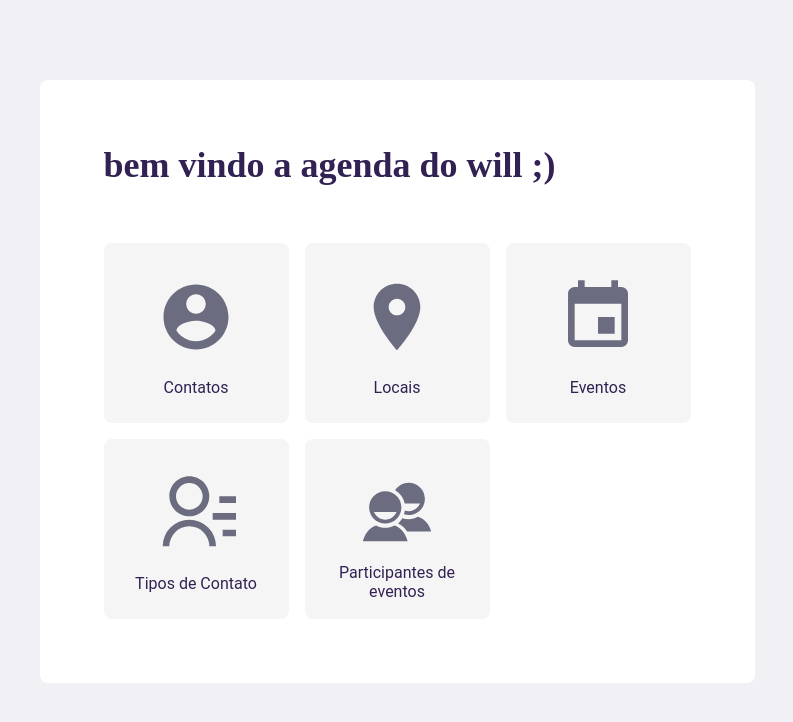
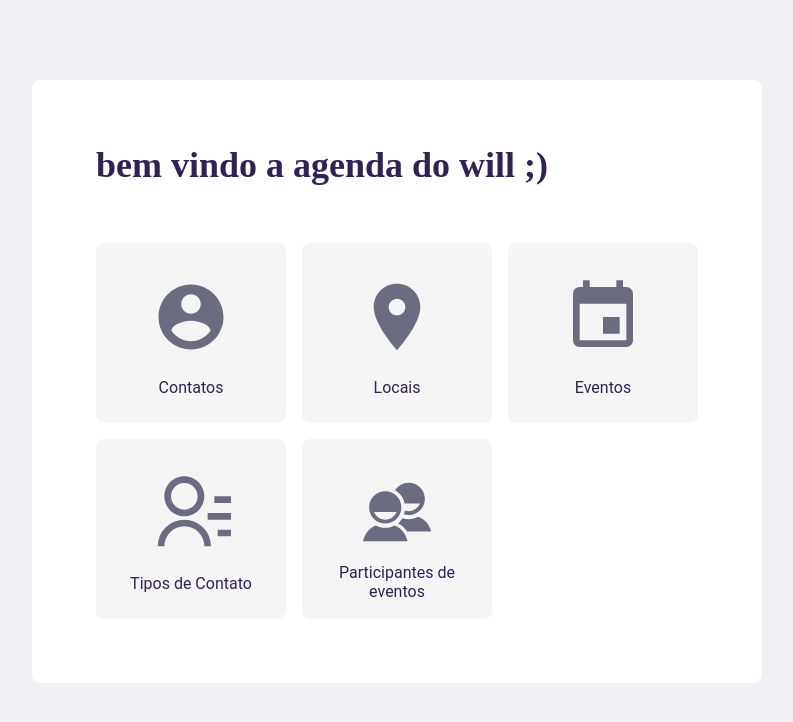
Before and after one commit to williamisaque1/front-end-projeto-agenda, a React (Create React App) app: page / in a window 1280 px wide. Shown: the top 722 px of the page, without its empty margins (243-1036 px from the left). Built offline with nearby package versions, Linux system fonts and the light colour scheme.

Commit message:
reparo de bug

```diff
--- a/public/index.html
+++ b/public/index.html
@@ -6,8 +6,9 @@
     <meta name="viewport" content="width=device-width, initial-scale=1" />
     <meta name="theme-color" content="#000000" />
     <link
-      href="./images.png"
-      rel="android-touch-icon"
+      href="images.png"
+      rel="shortcut icon"
+      type="imagem/xpng"
     />
     <title>Agenda lp3</title>
   </head>
--- a/src/App.css
+++ b/src/App.css
@@ -34,7 +34,7 @@ h6 {
 
 #page-create-point {
   width: 100%;
-  max-width: 1100px;
+  max-width: auto;
 
   margin: 0 auto;
 }
@@ -69,7 +69,7 @@ h6 {
 #page-create-point form {
   margin: 80px auto;
   padding: 64px;
-  max-width: 65%;
+  max-width: 730px;
   background: #fff;
   border-radius: 8px;
 
```
